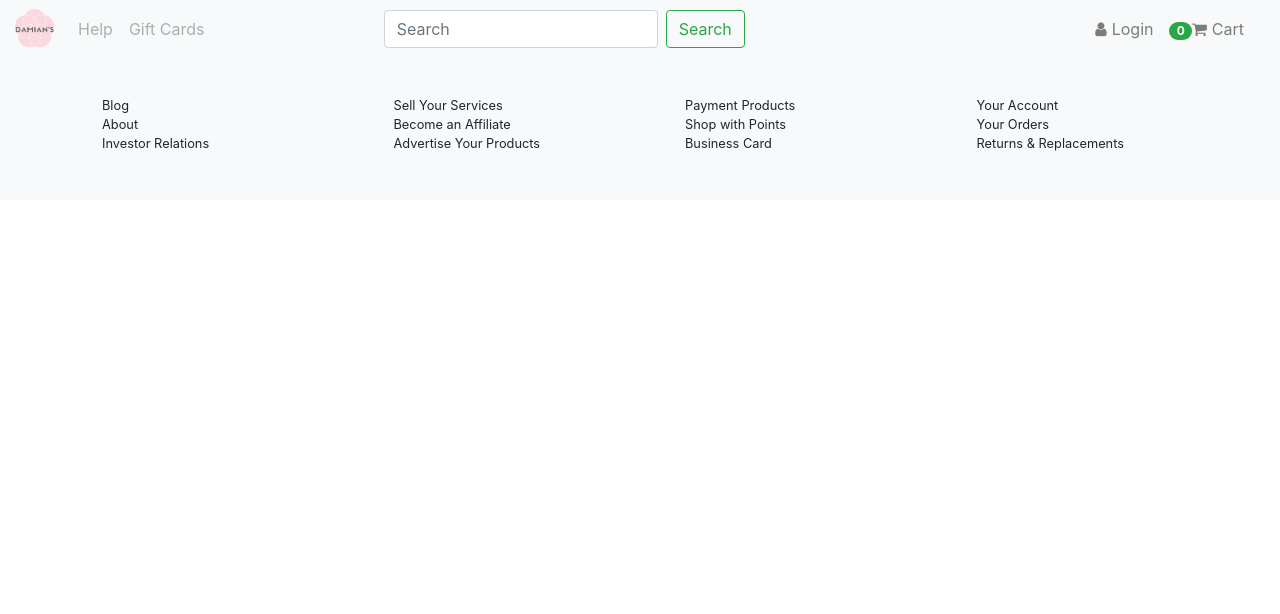
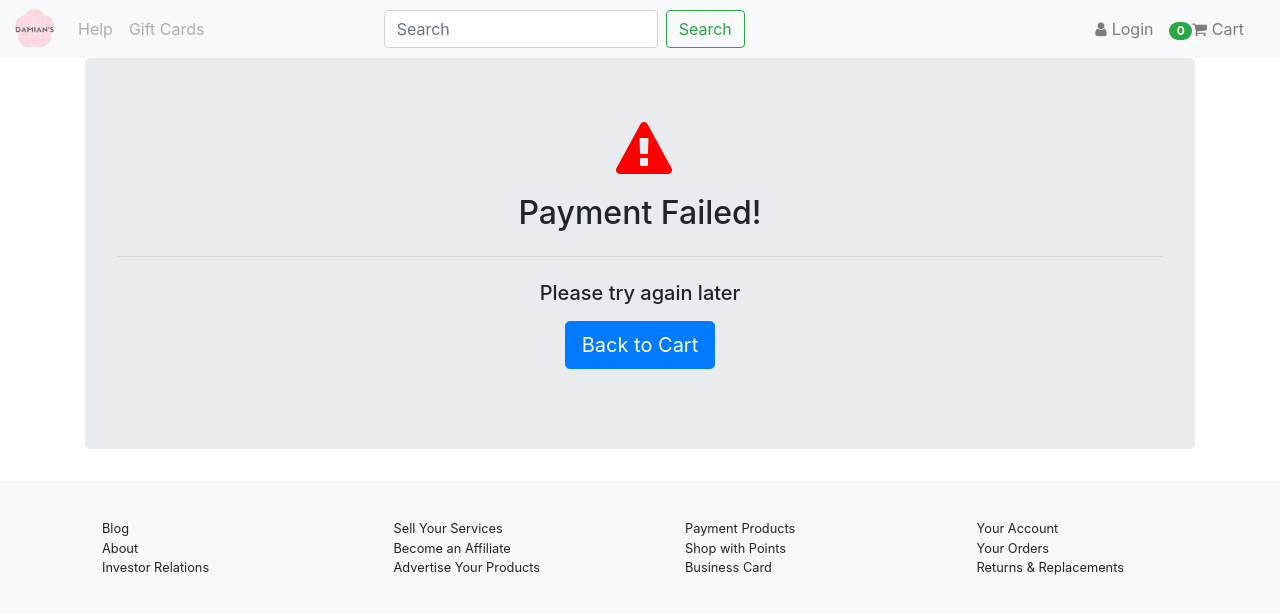
Before and after one commit to damian-pagowski/online-store-client-web, a React (Create React App) app: page /checkout-fail in a window 1280 px wide. Shown: the top 614 px of the page. Built offline with nearby package versions, Linux system fonts and the light colour scheme; no server answers.

Commit message:
payment with stripe implemented

```diff
--- a/src/components/App.js
+++ b/src/components/App.js
@@ -10,6 +10,7 @@ import { BrowserRouter as Router, Route, Switch } from "react-router-dom";
 import { connect } from "react-redux";
 
 import { _createCart } from "../action-creators/cart-actions-creator";
+import PaymentResult from "./payment/PaymentResult";
 class App extends React.Component {
   componentDidMount() {
     this.props.dispatch(_createCart());
@@ -26,6 +27,21 @@ class App extends React.Component {
   }
 }
 
+const dataPaymentSuccess = {
+  title: "Purchase was successful",
+  message: "Your item will be sent to you within 48 hours.",
+  icon: "fa-check-circle",
+  backUrl: "/",
+  backText: "Back to Shop",
+};
+const dataPaymentFailed = {
+  title: "Payment Failed!",
+  message: "Please try again later",
+  backUrl: "/cart",
+  icon: "fa-warning",
+  backText: "Back to Cart",
+};
+
 const DefaultContainer = props => (
   <div>
     <Navbar />
@@ -40,6 +56,15 @@ const DefaultContainer = props => (
       )}
     />
     <Route path="/cart" component={Cart} />
+    <Route
+      path="/checkout-success"
+      render={() => <PaymentResult data={dataPaymentSuccess} />}
+    />
+    <Route
+      path="/checkout-fail"
+      render={() => <PaymentResult data={dataPaymentFailed} />}
+    />
+
     <Footer />
   </div>
 );
@@ -52,5 +77,3 @@ const LoginContainer = props => (
   </div>
 );
 export default connect()(App);
-
-// export default App;
--- a/src/components/cart-summary/CartSummary.js
+++ b/src/components/cart-summary/CartSummary.js
@@ -15,9 +15,7 @@ function CartSummary(props) {
           sessionId: r.session.id,
         })
         .then(function(result) {
-          console.log(
-            "redirect to session completed: " + JSON.stringify(result)
-          );
+          console.log("Payment Result: " + JSON.stringify(result));
         });
     });
   };
--- /dev/null
+++ b/src/components/payment/PaymentResult.css
@@ -0,0 +1,13 @@
+#check-circle {
+  width: 3rem;
+  height: 3rem;
+  display: block;
+  margin: auto;
+}
+
+.fa-warning {
+  color: red !important;
+}
+.fa-check-circle {
+  color: #28a745 !important;
+}
--- /dev/null
+++ b/src/components/payment/PaymentResult.js
@@ -0,0 +1,30 @@
+import React from "react";
+import "./PaymentResult.css";
+import { Link } from "react-router-dom";
+
+function PaymentResult(props) {
+  const data = props.data;
+  return (
+    <div className="container">
+      <div className="jumbotron">
+        <h1 className="display-4">
+          <i className={`fa ${data.icon} mx-auto`} id="check-circle"></i>
+          <div className="text-center h2 mt-4">{data.title}</div>
+        </h1>
+        <hr className="my-4" />
+        <p className="text-center h5">{data.message}</p>
+        <p className="text-center my-3">
+          <Link
+            className="btn btn-primary btn-lg mx-auto"
+            to={data.backUrl}
+            id="button-back"
+          >
+            {data.backText}
+          </Link>
+        </p>
+      </div>
+    </div>
+  );
+}
+
+export default PaymentResult;
```
